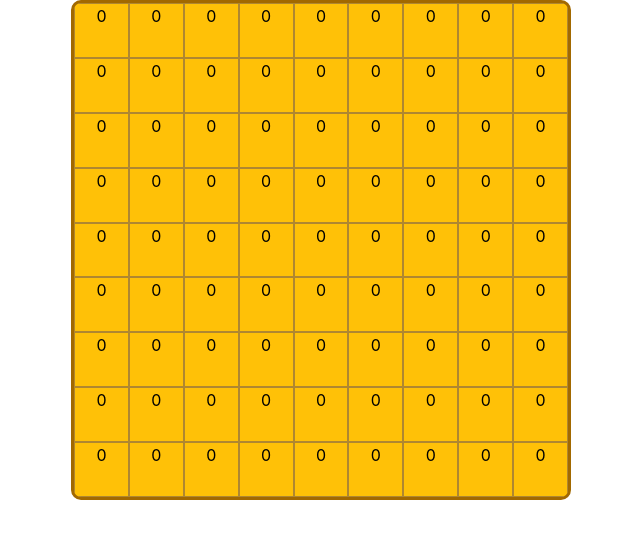
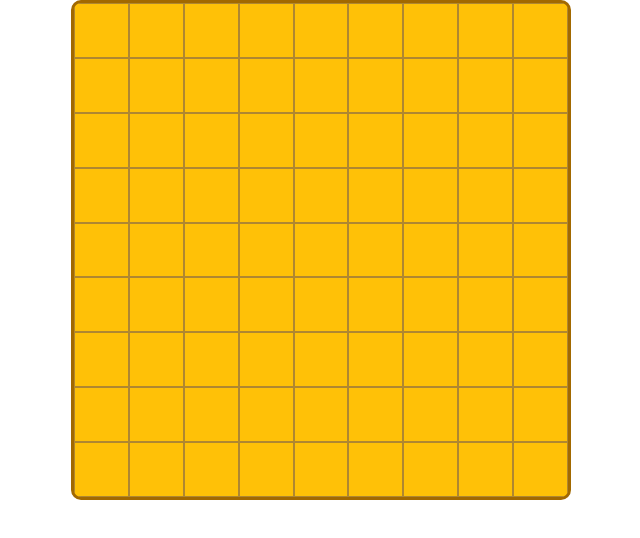
Before and after one commit to me-oniichan/board-games, a React (Create React App) app: page / in a window 1280 px wide. Shown: the top 538 px of the page, without its empty margins (319-959 px from the left). Built offline with nearby package versions, Linux system fonts and the light colour scheme.

Commit message:
added more style

```diff
--- a/public/index.html
+++ b/public/index.html
@@ -4,7 +4,12 @@
     <meta charset="utf-8" />
     <link rel="icon" href="%PUBLIC_URL%/favicon.ico" />
     <!-- CSS only -->
-<link href="https://cdn.jsdelivr.net/npm/bootstrap@5.2.0-beta1/dist/css/bootstrap.min.css" rel="stylesheet" integrity="sha384-0evHe/X+R7YkIZDRvuzKMRqM+OrBnVFBL6DOitfPri4tjfHxaWutUpFmBp4vmVor" crossorigin="anonymous">
+    <link
+      href="https://cdn.jsdelivr.net/npm/bootstrap@5.2.0-beta1/dist/css/bootstrap.min.css"
+      rel="stylesheet"
+      integrity="sha384-0evHe/X+R7YkIZDRvuzKMRqM+OrBnVFBL6DOitfPri4tjfHxaWutUpFmBp4vmVor"
+      crossorigin="anonymous"
+    />
     <meta name="viewport" content="width=device-width, initial-scale=1" />
     <meta name="theme-color" content="#000000" />
     <meta
@@ -12,34 +17,11 @@
       content="Web site created using create-react-app"
     />
     <link rel="apple-touch-icon" href="%PUBLIC_URL%/logo192.png" />
-    <!--
-      manifest.json provides metadata used when your web app is installed on a
-      user's mobile device or desktop. See https://developers.google.com/web/fundamentals/web-app-manifest/
-    -->
     <link rel="manifest" href="%PUBLIC_URL%/manifest.json" />
-    <!--
-      Notice the use of %PUBLIC_URL% in the tags above.
-      It will be replaced with the URL of the `public` folder during the build.
-      Only files inside the `public` folder can be referenced from the HTML.
-
-      Unlike "/favicon.ico" or "favicon.ico", "%PUBLIC_URL%/favicon.ico" will
-      work correctly both with client-side routing and a non-root public URL.
-      Learn how to configure a non-root public URL by running `npm run build`.
-    -->
     <title>React App</title>
   </head>
   <body>
     <noscript>You need to enable JavaScript to run this app.</noscript>
     <div id="root"></div>
-    <!--
-      This HTML file is a template.
-      If you open it directly in the browser, you will see an empty page.
-
-      You can add webfonts, meta tags, or analytics to this file.
-      The build step will place the bundled scripts into the <body> tag.
-
-      To begin the development, run `npm start` or `yarn start`.
-      To create a production bundle, use `npm run build` or `yarn build`.
-    -->
   </body>
 </html>
--- a/src/App.css
+++ b/src/App.css
@@ -1,14 +1,31 @@
-.board{
+#board{
   max-width: 500px;
   aspect-ratio: 1;
   border: 3px solid #a26900;
   border-radius: 10px;
   overflow: hidden;
+  font-family: 'Franklin Gothic Medium', 'Arial Narrow', Arial, sans-serif;
+  font-size: 2em;
 }
 
 .col{
   border: 1px solid #907142b7;
   aspect-ratio: 1;
+  display: flex;
+  outline: none;
+}
+
+.col:hover{
+  background: #30ff305d;
+}
+
+.col:focus{
+  background: #16ee16bb;
+  border: 1px solid #009400;
+}
+
+.dup{
+  color: red;
 }
 
 @media only screen and (max-width: 600px) {
--- a/src/Sudoku/Board.jsx
+++ b/src/Sudoku/Board.jsx
@@ -4,13 +4,30 @@ import sudokuContext from "./sudokuContext";
 
 export default function Board() {
   const [grid, setGrid] = useContext(sudokuContext);
+
+  function setval(e, i, j) {
+    setGrid(grid.map((val1, ind1) => (
+      val1.map((val2, ind2) => {
+        if (ind1 === i && ind2 === j) {
+
+          if(!isNaN(e)) val2 = { ...val2, value: e , mode : "black"}
+          else if(e === "Backspace") val2 = { ...val2, value: 0 , mode : "#3838f9ed"}
+        }
+        return val2;
+      })
+    )))
+  }
+
   return (
-    <Container className="text-bg-warning board text-center">
-      {Object.entries(grid).map((item) => (
-        <Row className="row" key={item[0]}>
-          {Object.entries(item[1]).map((cell) => (
-            <Col className="col" key={`${item[0]} ${cell[0]}}`}>
-              {cell[1].val}
+    <Container className="text-bg-warning text-center" id="board">
+      {grid.map((val1, ind1) => (
+        <Row key={ind1}>
+          {val1.map((val2, ind2) => (
+            <Col className={val2.class} key={ind1.toString() + ind2.toString()} tabIndex="0" onKeyDown={(e) => { setval(e.key, ind1, ind2) }}>
+              <span style={{
+                margin: "auto",
+                color: val2.mode
+              }}>{val2.value ? val2.value : ""}</span>
             </Col>
           ))}
         </Row>
--- a/src/Sudoku/Sudoku.js
+++ b/src/Sudoku/Sudoku.js
@@ -5,16 +5,11 @@ import sudokuContext from "./sudokuContext";
 export default function Sudoku() {
   const grid = {};
 
-  for (let i = 1; i < 10; i++) {
-    grid[i] = {};
-    for (let j = 1; j < 10; j++) {
-      grid[i][j] = {};
-      grid[i][j].val = 0;
-      grid[i][j].class = "cell";
-      grid[i][j].color = "varibale";
-    }
-  }
-  const board = useState(grid);
+  const board = useState(new Array(9).fill(0).map(() => new Array(9).fill({
+    value : 0,
+    class : "col",
+    mode : "#3838f9ed"
+  })));
 
   return(
       <sudokuContext.Provider value = {board}>
--- a/src/Sudoku/sudokuContext.js
+++ b/src/Sudoku/sudokuContext.js
@@ -1,15 +1,10 @@
 import { createContext } from "react";
 
-const grid = {};
-for (let i = 1; i < 10; i++) {
-  grid[i] = {};
-  for (let j = 1; j < 10; j++) {
-    grid[i][j] = {};
-    grid[i][j].val = 0;
-    grid[i][j].class = "cell";
-    grid[i][j].color = "varibale";
-  }
-}
-
-const sudokuContext = createContext([grid, () => {}]);
+const sudokuContext = createContext([
+  new Array(9).fill(0).map(() => new Array(9).fill({
+    value : 0,
+    class : "col",
+    mode : "fixed"
+  }))
+  , () => {}]);
 export default sudokuContext;
--- a/src/index.js
+++ b/src/index.js
@@ -2,7 +2,6 @@ import React from 'react';
 import ReactDOM from 'react-dom/client';
 import './index.css';
 import App from './App';
-import reportWebVitals from './reportWebVitals';
 
 const root = ReactDOM.createRoot(document.getElementById('root'));
 root.render(
@@ -10,8 +9,3 @@ root.render(
     <App />
   </React.StrictMode>
 );
-
-// If you want to start measuring performance in your app, pass a function
-// to log results (for example: reportWebVitals(console.log))
-// or send to an analytics endpoint. Learn more: https://bit.ly/CRA-vitals
-reportWebVitals();
```
